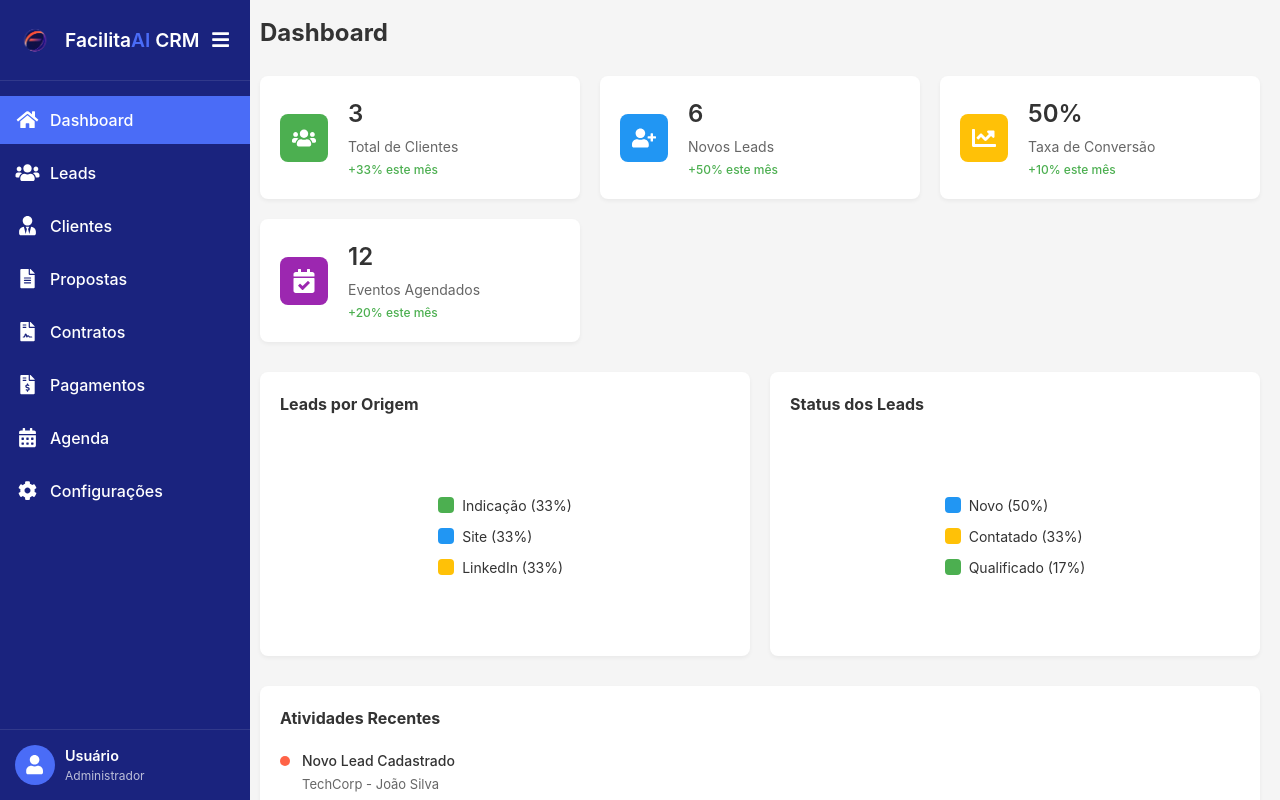
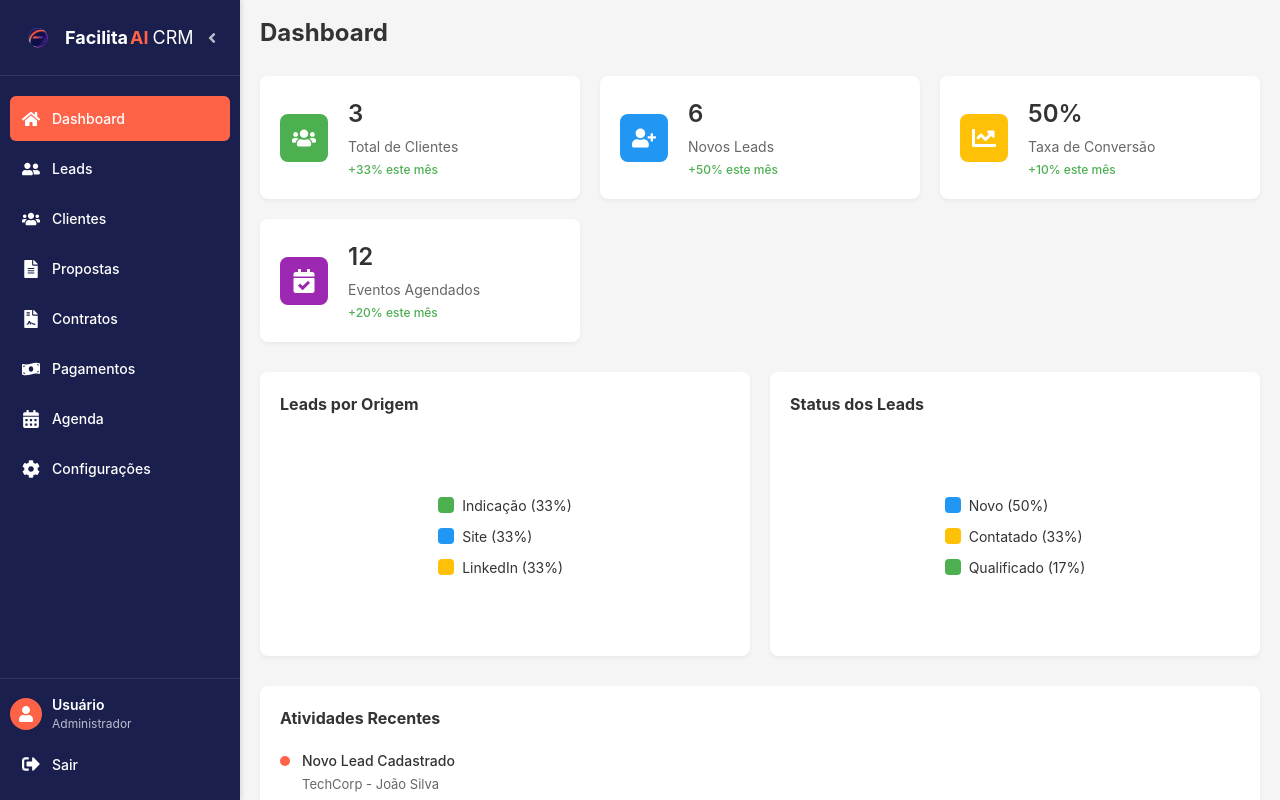
Before and after one commit to rodncb/crm-facilitaai, a React (Vite) app: page / in a window 1280 px wide. Built offline with nearby package versions, Linux system fonts and the light colour scheme; sample sign-in values are in the browser's storage.

Commit message:
Restaura design anterior do sidebar mantendo funcionalidade de login

```diff
--- a/src/components/Sidebar.css
+++ b/src/components/Sidebar.css
@@ -1,222 +1,270 @@
 .sidebar {
-  width: 250px;
+  width: 240px;
+  background-color: var(--primary-dark-blue);
+  color: var(--text-light);
   height: 100vh;
-  background-color: #1a237e;
-  color: #fff;
   display: flex;
   flex-direction: column;
   position: fixed;
   left: 0;
   top: 0;
+  transition: all 0.3s ease;
   z-index: 1000;
-  transition: width 0.3s ease;
+  box-shadow: 2px 0 4px rgba(0, 0, 0, 0.1);
 }
 
 .sidebar.collapsed {
-  width: 80px;
+  width: 60px;
 }
 
-.sidebar-header {
-  padding: 20px 15px;
-  display: flex;
+.sidebar.collapsed .logo-text,
+.sidebar.collapsed .menu-item span,
+.sidebar.collapsed .admin-section h3,
+.sidebar.collapsed .user-name,
+.sidebar.collapsed .user-role,
+.sidebar.collapsed .logout-menu-item span {
+  display: none;
+}
+
+.sidebar.collapsed .menu-item {
+  justify-content: center;
+  padding: 12px;
+}
+
+.sidebar.collapsed .logo-container {
+  justify-content: center;
+  padding: 15px 0;
+}
+
+.sidebar.collapsed .toggle-button {
+  margin: 10px auto;
+}
+
+.sidebar.collapsed .user-info {
+  padding: 15px 0;
   align-items: center;
-  justify-content: space-between;
-  border-bottom: 1px solid rgba(255, 255, 255, 0.1);
+}
+
+.sidebar.collapsed .user-avatar {
+  margin: 0;
+}
+
+.sidebar.collapsed .logout-menu-item {
+  justify-content: center;
 }
 
 .logo-container {
+  padding: 20px;
+  border-bottom: 1px solid rgba(255, 255, 255, 0.1);
+  margin-bottom: 20px;
+  display: flex;
+  justify-content: space-between;
+  align-items: center;
+}
+
+.logo-wrapper {
   display: flex;
   align-items: center;
-  text-decoration: none;
-  color: #fff;
+  gap: 10px;
 }
 
-.logo {
-  width: 40px;
-  height: 40px;
+.logo-text {
+  font-size: 18px;
+  font-weight: bold;
+  display: flex;
+  align-items: center;
+  gap: 2px;
+}
+
+.facilita {
+  color: var(--text-light);
+}
+
+.ai {
+  color: var(--primary-coral);
+}
+
+.crm {
+  color: var(--text-light);
+  font-weight: normal;
+  margin-left: 2px;
+}
+
+.logo-image {
+  width: 35px;
+  height: 35px;
   object-fit: contain;
 }
 
-.logo-text {
-  margin-left: 10px;
-  font-size: 1.2rem;
-  font-weight: 600;
+.menu {
+  display: flex;
+  flex-direction: column;
+  gap: 5px;
+  padding: 0 10px;
+  overflow-y: auto;
+  flex: 1;
 }
 
-.logo-text .highlight {
-  color: #4a6cf7;
+.menu-item,
+.logout-menu-item {
+  display: flex;
+  align-items: center;
+  gap: 12px;
+  padding: 12px;
+  color: var(--text-light);
+  text-decoration: none;
+  border-radius: 6px;
+  transition: all 0.2s ease;
+  font-size: 14px;
 }
 
-.toggle-btn {
+.menu-item:hover,
+.logout-menu-item:hover {
+  background-color: rgba(255, 255, 255, 0.1);
+}
+
+.menu-item.active {
+  background-color: var(--primary-coral);
+  color: var(--text-light);
+}
+
+.menu-item svg,
+.logout-menu-item svg {
+  font-size: 18px;
+  min-width: 18px;
+}
+
+.toggle-button {
   background: none;
   border: none;
-  color: #fff;
-  font-size: 1.2rem;
+  color: var(--text-light);
   cursor: pointer;
+  font-size: 16px;
+  padding: 0;
   display: flex;
   align-items: center;
   justify-content: center;
-  padding: 5px;
-  transition: transform 0.3s ease;
+  transition: all 0.3s ease;
+  opacity: 0.7;
 }
 
-.toggle-btn:hover {
-  color: #4a6cf7;
+.toggle-button:hover {
+  opacity: 1;
 }
 
-.sidebar-nav {
-  flex: 1;
-  overflow-y: auto;
-  padding: 15px 0;
+.sidebar.collapsed .toggle-button:hover {
+  transform: none;
 }
 
-.sidebar-nav ul {
-  list-style: none;
-  padding: 0;
-  margin: 0;
-}
-
-.sidebar-nav li {
-  margin-bottom: 5px;
-}
-
-.sidebar-nav a {
-  display: flex;
-  align-items: center;
-  padding: 12px 15px;
-  color: #fff;
-  text-decoration: none;
-  transition: background-color 0.3s;
-}
-
-.sidebar-nav a:hover {
-  background-color: rgba(255, 255, 255, 0.1);
-}
-
-.sidebar-nav a.active {
-  background-color: #4a6cf7;
-}
-
-.nav-icon {
-  font-size: 1.2rem;
-  min-width: 25px;
-}
-
-.sidebar-nav a span {
-  margin-left: 10px;
-}
-
-.user-section {
-  padding: 15px;
+/* Admin section */
+.admin-section {
+  margin-top: auto;
+  padding: 15px 10px;
   border-top: 1px solid rgba(255, 255, 255, 0.1);
-  position: relative;
 }
 
 .user-info {
   display: flex;
   align-items: center;
-  cursor: pointer;
-  position: relative;
-}
-
-.user-info.collapsed {
-  justify-content: center;
+  padding-bottom: 10px;
 }
 
 .user-avatar {
-  width: 40px;
-  height: 40px;
+  width: 32px;
+  height: 32px;
   border-radius: 50%;
-  background-color: #4a6cf7;
+  background-color: var(--primary-coral);
   display: flex;
   align-items: center;
   justify-content: center;
-  font-size: 1.2rem;
+  margin-right: 10px;
 }
 
 .user-details {
-  margin-left: 10px;
+  overflow: hidden;
 }
 
 .user-name {
-  font-size: 0.9rem;
+  font-size: 14px;
   font-weight: 600;
+  white-space: nowrap;
+  overflow: hidden;
+  text-overflow: ellipsis;
 }
 
 .user-role {
-  font-size: 0.75rem;
+  font-size: 12px;
   opacity: 0.7;
 }
 
-.user-dropdown {
-  position: absolute;
-  top: 100%;
-  left: 0;
+.logout-menu-item {
   width: 100%;
-  background-color: #283593;
-  border-radius: 0 0 5px 5px;
-  box-shadow: 0 5px 10px rgba(0, 0, 0, 0.2);
-  padding: 10px;
-  z-index: 10;
-  opacity: 0;
-  visibility: hidden;
-  transform: translateY(-10px);
-  transition: all 0.3s;
+  border: none;
+  background: none;
+  text-align: left;
+  cursor: pointer;
+  border-radius: 6px;
 }
 
-.user-dropdown.open {
-  opacity: 1;
-  visibility: visible;
-  transform: translateY(0);
+/* Botão de toggle mobile */
+.mobile-toggle-button {
+  position: fixed;
+  top: 15px;
+  left: 15px;
+  z-index: 999;
+  background-color: var(--primary-dark-blue);
+  color: var(--text-light);
+  border: none;
+  border-radius: 30px;
+  width: 36px;
+  height: 36px;
+  display: flex;
+  align-items: center;
+  justify-content: center;
+  cursor: pointer;
+  box-shadow: 0 2px 5px rgba(0, 0, 0, 0.2);
+  font-size: 14px;
+  transition: all 0.3s ease;
 }
 
-.logout-button {
-  width: 100%;
-  padding: 10px;
-  border: none;
-  background-color: transparent;
-  color: #fff;
-  display: flex;
-  align-items: center;
-  gap: 10px;
-  cursor: pointer;
-  transition: background-color 0.3s;
-  border-radius: 4px;
+/* Overlay para fechar sidebar no mobile */
+.sidebar-overlay {
+  position: fixed;
+  top: 0;
+  left: 0;
+  right: 0;
+  bottom: 0;
+  background-color: rgba(0, 0, 0, 0.5);
+  z-index: 999;
+  backdrop-filter: blur(2px);
+  transition: all 0.3s ease;
 }
 
-.logout-button:hover {
-  background-color: rgba(255, 255, 255, 0.1);
-}
-
-.logout-button-collapsed {
-  width: 100%;
-  display: flex;
-  justify-content: center;
-  align-items: center;
-  background: none;
-  border: none;
-  color: #fff;
-  margin-top: 10px;
-  padding: 10px 0;
-  cursor: pointer;
-  transition: color 0.3s;
-}
-
-.logout-button-collapsed:hover {
-  color: #4a6cf7;
-}
-
+/* Media queries */
 @media (max-width: 768px) {
   .sidebar {
+    transform: translateX(0);
+    z-index: 1001;
+  }
+
+  .sidebar.collapsed {
     transform: translateX(-100%);
   }
 
-  .sidebar.open {
-    transform: translateX(0);
-  }
-
-  .sidebar.collapsed {
-    transform: translateX(0);
-    width: 80px;
+  .content {
+    margin-left: 0 !important;
   }
 }
+
+@media (max-width: 480px) {
+  .sidebar {
+    width: 280px;
+  }
+}
+
+/* Variáveis de cor */
+:root {
+  --primary-dark-blue: #1a237e;
+  --primary-coral: #4a6cf7;
+  --text-light: #ffffff;
+}
--- a/src/components/Sidebar.jsx
+++ b/src/components/Sidebar.jsx
@@ -1,15 +1,17 @@
-import React, { useState } from "react";
+import React, { useState, useEffect } from "react";
 import { Link, useLocation, useNavigate } from "react-router-dom";
 import {
   FaHome,
+  FaUserFriends,
   FaUsers,
-  FaUserTie,
   FaFileContract,
-  FaFileInvoiceDollar,
+  FaMoneyBillWave,
   FaCalendarAlt,
   FaCog,
   FaFileAlt,
-  FaBars,
+  FaAngleLeft,
+  FaAngleRight,
+  FaEllipsisH,
   FaSignOutAlt,
   FaUser,
 } from "react-icons/fa";
@@ -18,11 +20,26 @@ import "./Sidebar.css";
 const Sidebar = ({ collapsed, setCollapsed }) => {
   const location = useLocation();
   const navigate = useNavigate();
-  const [userMenuOpen, setUserMenuOpen] = useState(false);
+  const [mobileView, setMobileView] = useState(window.innerWidth <= 768);
 
   // Obter informações do usuário logado
   const userInfo = JSON.parse(localStorage.getItem("user_info") || "{}");
   const userName = userInfo.nome || "Usuário";
+
+  useEffect(() => {
+    const handleResize = () => {
+      const isMobile = window.innerWidth <= 768;
+      setMobileView(isMobile);
+
+      // Auto collapse on mobile
+      if (isMobile && !collapsed) {
+        toggleSidebar();
+      }
+    };
+
+    window.addEventListener("resize", handleResize);
+    return () => window.removeEventListener("resize", handleResize);
+  }, [collapsed]);
 
   const toggleSidebar = () => {
     setCollapsed(!collapsed);
@@ -37,133 +54,79 @@ const Sidebar = ({ collapsed, setCollapsed }) => {
     navigate("/login");
   };
 
-  const toggleUserMenu = () => {
-    setUserMenuOpen(!userMenuOpen);
-  };
+  const menuItems = [
+    { path: "/", icon: <FaHome />, text: "Dashboard" },
+    { path: "/leads", icon: <FaUserFriends />, text: "Leads" },
+    { path: "/clientes", icon: <FaUsers />, text: "Clientes" },
+    { path: "/propostas", icon: <FaFileAlt />, text: "Propostas" },
+    { path: "/contratos", icon: <FaFileContract />, text: "Contratos" },
+    { path: "/pagamentos", icon: <FaMoneyBillWave />, text: "Pagamentos" },
+    { path: "/agenda", icon: <FaCalendarAlt />, text: "Agenda" },
+    { path: "/configuracoes", icon: <FaCog />, text: "Configurações" },
+  ];
 
   return (
+    <>
+      {mobileView && collapsed && (
+        <button className="mobile-toggle-button" onClick={toggleSidebar}>
+          <FaEllipsisH />
+        </button>
+      )}
       <div className={`sidebar ${collapsed ? "collapsed" : ""}`}>
-      <div className="sidebar-header">
-        <Link to="/" className="logo-container">
+        <div className="logo-container">
+          <div className="logo-wrapper">
             <img
               src={`${import.meta.env.BASE_URL}images/logo.png`}
               alt="Logo"
-            className="logo"
+              className="logo-image"
             />
-          {!collapsed && (
-            <span className="logo-text">
-              Facilita<span className="highlight">AI</span> CRM
-            </span>
-          )}
-        </Link>
-        <button className="toggle-btn" onClick={toggleSidebar}>
-          <FaBars />
+            <div className="logo-text">
+              <span className="facilita">Facilita</span>
+              <span className="ai">AI</span>
+              <span className="crm">CRM</span>
+            </div>
+          </div>
+          <button className="toggle-button" onClick={() => toggleSidebar()}>
+            {collapsed ? <FaAngleRight /> : <FaAngleLeft />}
           </button>
         </div>
 
-      <nav className="sidebar-nav">
-        <ul>
-          <li>
-            <Link to="/" className={location.pathname === "/" ? "active" : ""}>
-              <FaHome className="nav-icon" />
-              {!collapsed && <span>Dashboard</span>}
+        <nav className="menu">
+          {menuItems.map((item) => (
+            <Link
+              key={item.path}
+              to={item.path}
+              className={`menu-item ${
+                location.pathname === item.path ? "active" : ""
+              }`}
+              onClick={() => mobileView && setCollapsed(true)}
+            >
+              {item.icon}
+              <span>{item.text}</span>
             </Link>
-          </li>
-          <li>
-            <Link
-              to="/leads"
-              className={location.pathname === "/leads" ? "active" : ""}
-            >
-              <FaUsers className="nav-icon" />
-              {!collapsed && <span>Leads</span>}
-            </Link>
-          </li>
-          <li>
-            <Link
-              to="/clientes"
-              className={location.pathname === "/clientes" ? "active" : ""}
-            >
-              <FaUserTie className="nav-icon" />
-              {!collapsed && <span>Clientes</span>}
-            </Link>
-          </li>
-          <li>
-            <Link
-              to="/propostas"
-              className={location.pathname === "/propostas" ? "active" : ""}
-            >
-              <FaFileAlt className="nav-icon" />
-              {!collapsed && <span>Propostas</span>}
-            </Link>
-          </li>
-          <li>
-            <Link
-              to="/contratos"
-              className={location.pathname === "/contratos" ? "active" : ""}
-            >
-              <FaFileContract className="nav-icon" />
-              {!collapsed && <span>Contratos</span>}
-            </Link>
-          </li>
-          <li>
-            <Link
-              to="/pagamentos"
-              className={location.pathname === "/pagamentos" ? "active" : ""}
-            >
-              <FaFileInvoiceDollar className="nav-icon" />
-              {!collapsed && <span>Pagamentos</span>}
-            </Link>
-          </li>
-          <li>
-            <Link
-              to="/agenda"
-              className={location.pathname === "/agenda" ? "active" : ""}
-            >
-              <FaCalendarAlt className="nav-icon" />
-              {!collapsed && <span>Agenda</span>}
-            </Link>
-          </li>
-          <li>
-            <Link
-              to="/configuracoes"
-              className={location.pathname === "/configuracoes" ? "active" : ""}
-            >
-              <FaCog className="nav-icon" />
-              {!collapsed && <span>Configurações</span>}
-            </Link>
-          </li>
-        </ul>
+          ))}
         </nav>
 
-      <div className="user-section">
-        <div
-          className={`user-info ${collapsed ? "collapsed" : ""}`}
-          onClick={!collapsed ? toggleUserMenu : undefined}
-        >
+        <div className="admin-section">
+          <div className="user-info">
             <div className="user-avatar">
               <FaUser />
             </div>
-          {!collapsed && (
-            <>
             <div className="user-details">
               <div className="user-name">{userName}</div>
               <div className="user-role">Administrador</div>
             </div>
-              <div className={`user-dropdown ${userMenuOpen ? "open" : ""}`}>
-                <button onClick={handleLogout} className="logout-button">
-                  <FaSignOutAlt /> Sair
+          </div>
+          <button onClick={handleLogout} className="logout-menu-item">
+            <FaSignOutAlt />
+            <span>Sair</span>
           </button>
         </div>
+      </div>
+      {!collapsed && mobileView && (
+        <div className="sidebar-overlay" onClick={toggleSidebar}></div>
+      )}
     </>
-          )}
-        </div>
-        {collapsed && (
-          <button onClick={handleLogout} className="logout-button-collapsed">
-            <FaSignOutAlt />
-          </button>
-        )}
-      </div>
-    </div>
   );
 };
 
```
Lines whose indentation alone changed are shown as unchanged.
